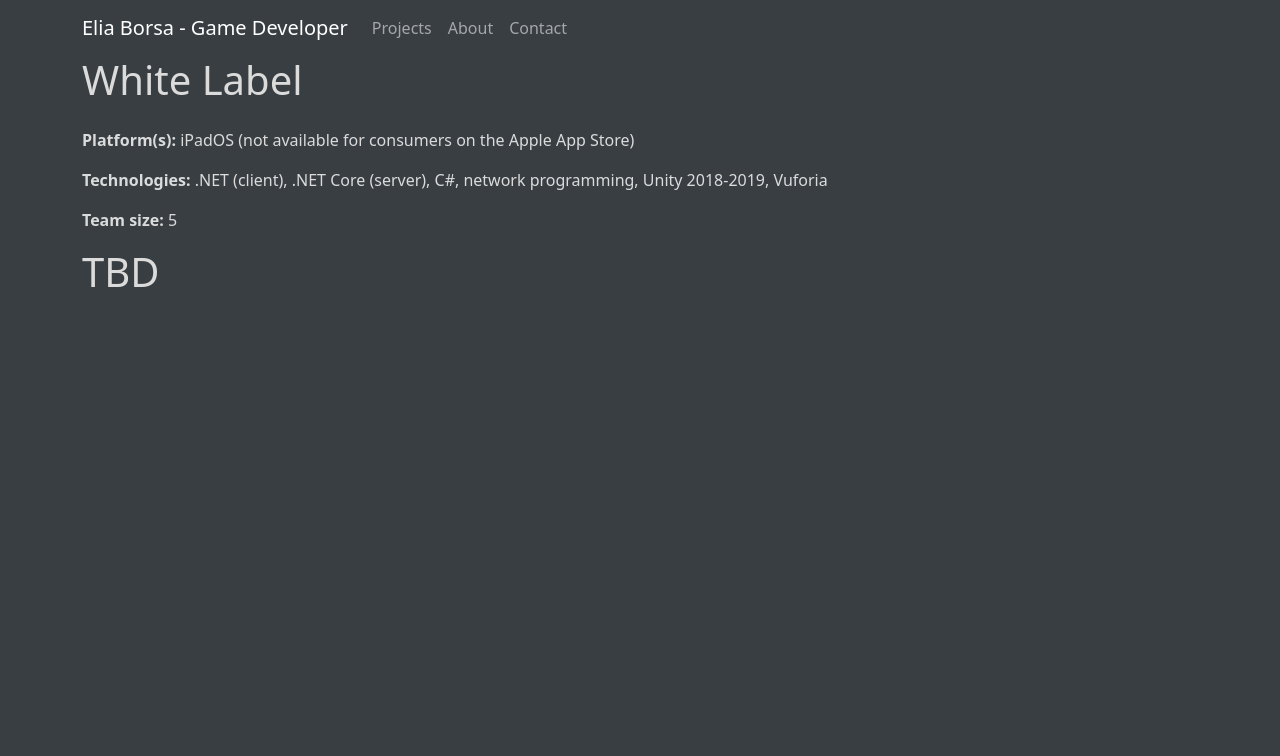
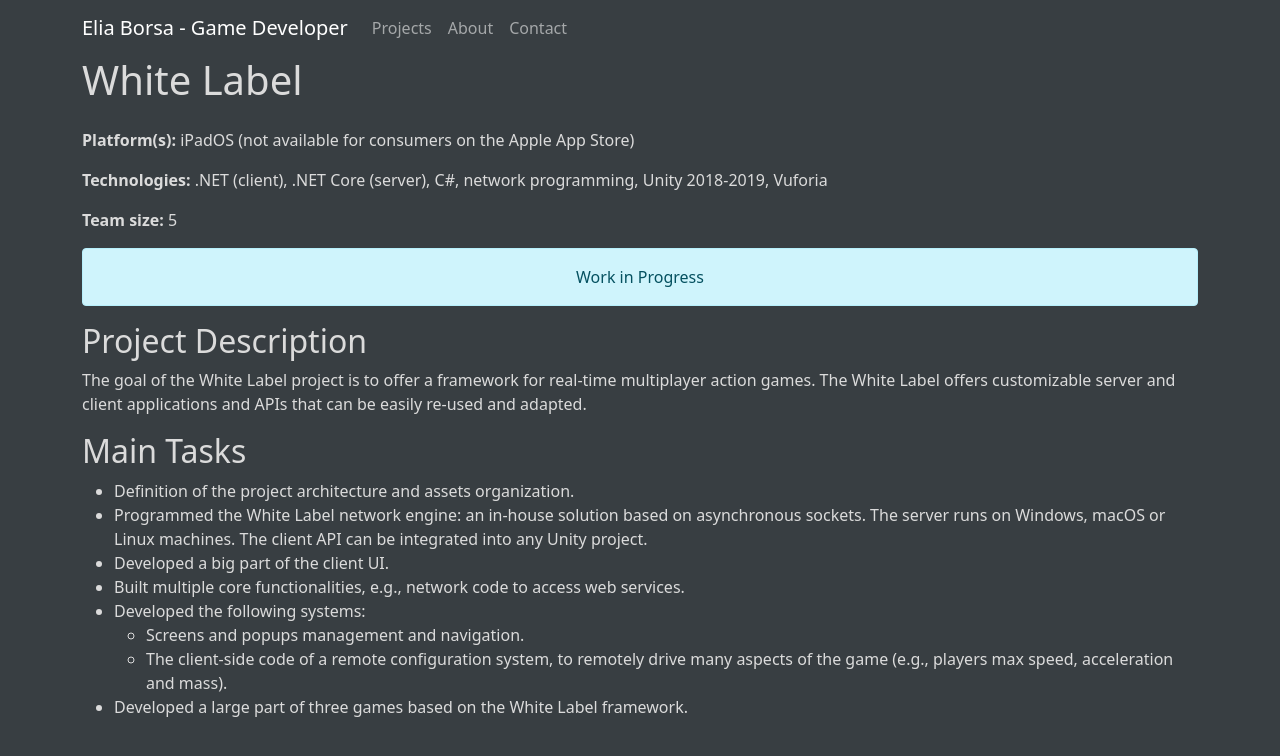
Before and after one commit to Aquastorm/aquastorm.github.io, a Jekyll site: the page built from collections/_projects/whiteLabel.html, in a window 1280 px wide. Shown: the top 756 px of the page. Built offline with Jekyll 4.4.1, drawn with Linux system fonts in a browser that asks for light colours; nearby versions of some CDN libraries.

Commit message:
[added] content to the white label project

```diff
--- a/collections/_projects/whiteLabel.html
+++ b/collections/_projects/whiteLabel.html
@@ -6,4 +6,32 @@
 tech: .NET (client), .NET Core (server), C#, network programming, Unity 2018-2019, Vuforia
 teamSize: 5
 ---
-<h1>TBD</h1>
+<div class="alert alert-info text-center" role="alert">
+    Work in Progress
+</div>
+
+<h2>Project Description</h2>
+<p>The goal of the {{ page.projectName }} project is to offer a framework for real-time multiplayer action games. The {{ page.projectName }} offers
+    customizable server and client applications and APIs that can be easily re-used and adapted.
+</p>
+
+<h2>Main Tasks</h2>
+<ul>
+    <li>Definition of the project architecture and assets organization.</li>
+    <li>Programmed the {{ page.projectName }} network engine: an in-house solution based on asynchronous sockets. The server runs on Windows, macOS or
+        Linux machines. The client API can be integrated into any Unity project.
+    </li>
+    <li>Developed a big part of the client UI.</li>
+    <li>Built multiple core functionalities, e.g., network code to access web services.</li>
+    <li>
+        Developed the following systems:
+        <ul>
+            <li>Screens and popups management and navigation.</li>
+            <li>The client-side code of a remote configuration system, to remotely drive many aspects of the game (e.g., players max speed, acceleration
+                and mass).</li>
+        </ul>
+    </li>
+    <li>Developed a large part of three games based on the {{ page.projectName }} framework.</li>
+    {% comment %}
+    {% endcomment %}
+</ul>
```
